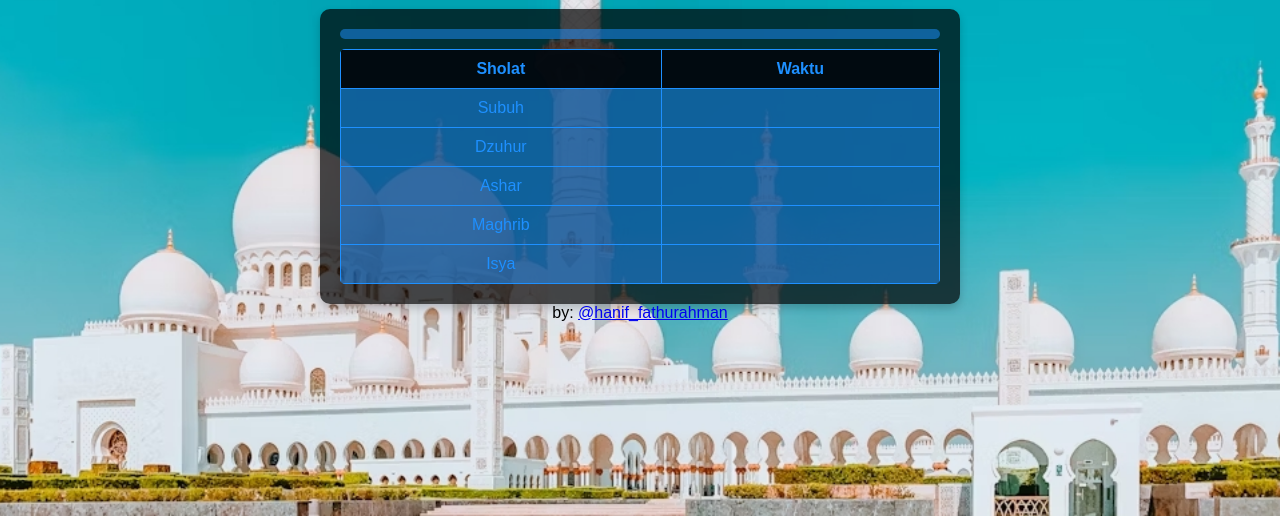
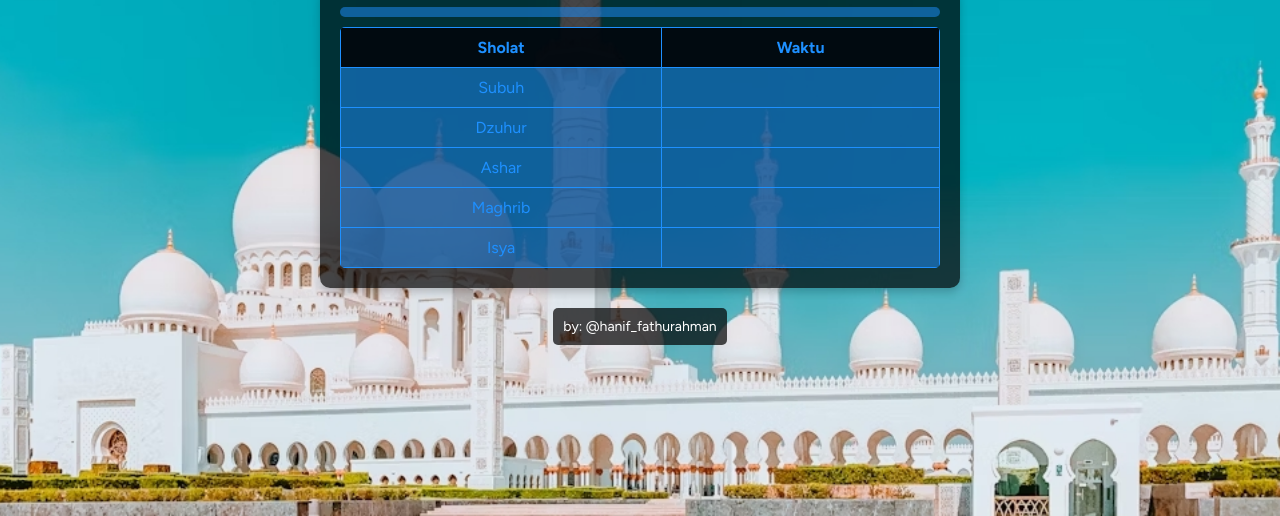
Before and after one commit to HanifFathurahman/jadwalsholat, a plain HTML site: page index.html in a window 1280 px wide. Shown: the part 284-800 px from the top of the page. Drawn offline with Linux system fonts and the light colour scheme.

Commit message:
styles.css

```diff
--- a/styles.css
+++ b/styles.css
@@ -5,7 +5,7 @@ body {
     align-items: center;
     height: 100vh;
     margin: 0;
-    font-family: 'Arial', sans-serif;
+    font-family: 'Figtree', sans-serif;
     background: url('background.jpg') no-repeat center center fixed;
     background-size: cover;
     background-color: #000; /* Fallback color for background */
@@ -53,3 +53,22 @@ th, td {
 th {
     background-color: rgba(0, 0, 0, 0.9); /* Semi-transparent black background */
 }
+
+.footer {
+    margin-top: 20px;
+    color: #fff; /* White text color */
+    background-color: rgba(0, 0, 0, 0.7);
+    padding: 10px;
+    border-radius: 5px;
+    text-align: center;
+    font-size: 14px;
+}
+
+.footer a {
+    color: #fff; /* White link color */
+    text-decoration: none;
+}
+
+.footer a:hover {
+    text-decoration: underline;
+}
```
